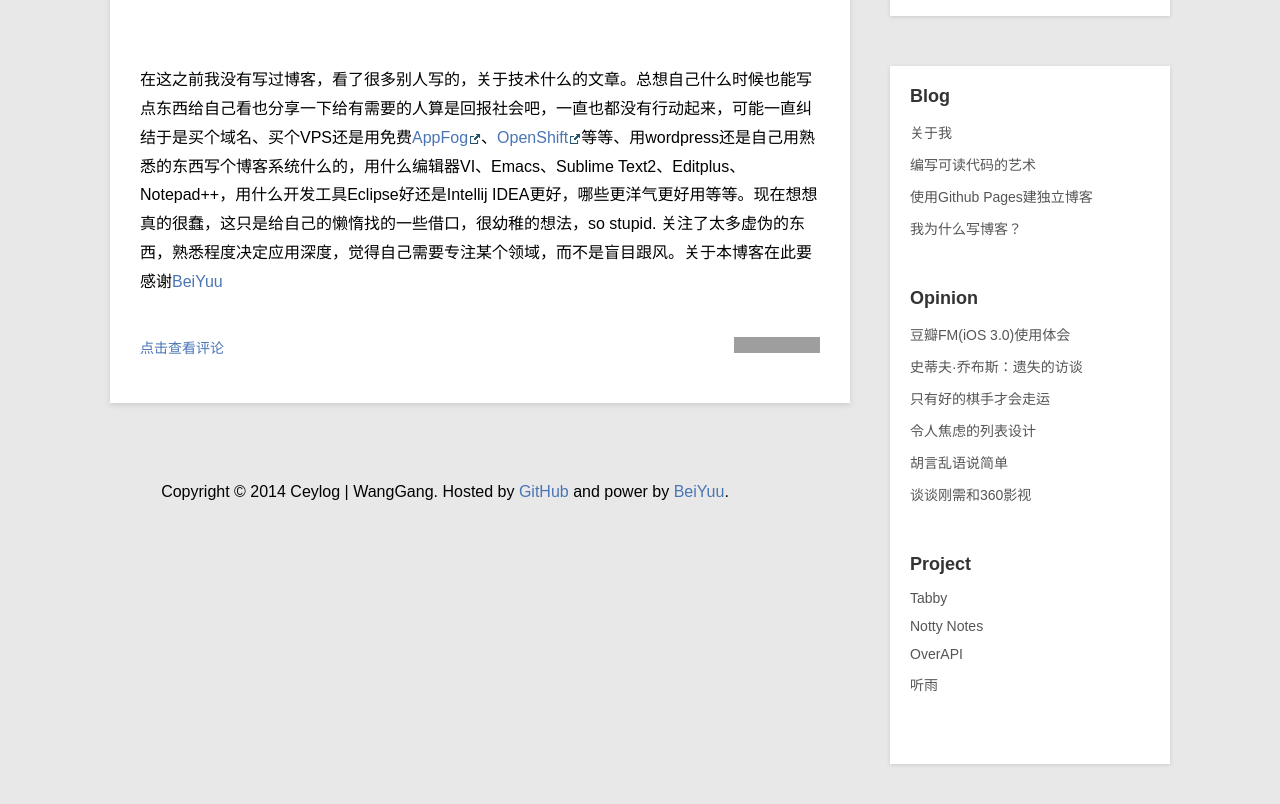
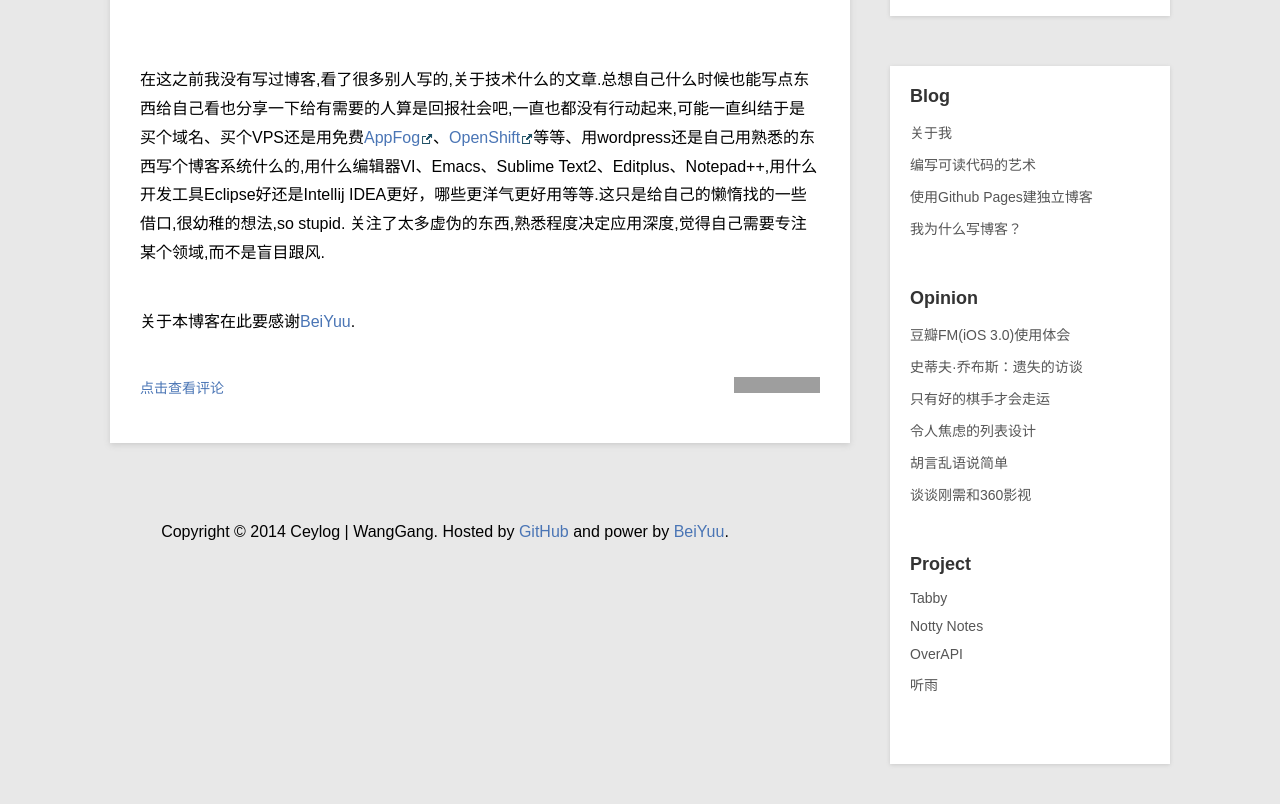
Before and after one commit to ceylog/ceylog.github.io, a Jekyll site: the page built from _posts/blog/2014-03-09-about-me.md, in a window 1280 px wide, cut to the strip 189-1003 px from the top of the page. Shown: the top 804 px of the strip. Built offline with Jekyll 4.4.1, drawn with Linux system fonts in a browser that asks for light colours; Markdown is read by kramdown in place of the engine named in the settings; grey boxes are pictures that could not be loaded.

Commit message:
modify aboutme

```diff
--- a/_posts/blog/2014-03-09-about-me.md
+++ b/_posts/blog/2014-03-09-about-me.md
@@ -5,7 +5,9 @@
 description: 关于我
 ---
 
-在这之前我没有写过博客，看了很多别人写的，关于技术什么的文章。总想自己什么时候也能写点东西给自己看也分享一下给有需要的人算是回报社会吧，一直也都没有行动起来，可能一直纠结于是买个域名、买个VPS还是用免费[AppFog][]、[OpenShift][]等等、用wordpress还是自己用熟悉的东西写个博客系统什么的，用什么编辑器VI、Emacs、Sublime Text2、Editplus、Notepad++，用什么开发工具Eclipse好还是Intellij IDEA更好，哪些更洋气更好用等等。现在想想真的很蠢，这只是给自己的懒惰找的一些借口，很幼稚的想法，so stupid. 关注了太多虚伪的东西，熟悉程度决定应用深度，觉得自己需要专注某个领域，而不是盲目跟风。关于本博客在此要感谢[BeiYuu][]
+在这之前我没有写过博客,看了很多别人写的,关于技术什么的文章.总想自己什么时候也能写点东西给自己看也分享一下给有需要的人算是回报社会吧,一直也都没有行动起来,可能一直纠结于是买个域名、买个VPS还是用免费[AppFog][]、[OpenShift][]等等、用wordpress还是自己用熟悉的东西写个博客系统什么的,用什么编辑器VI、Emacs、Sublime Text2、Editplus、Notepad++,用什么开发工具Eclipse好还是Intellij IDEA更好，哪些更洋气更好用等等.这只是给自己的懒惰找的一些借口,很幼稚的想法,so stupid. 关注了太多虚伪的东西,熟悉程度决定应用深度,觉得自己需要专注某个领域,而不是盲目跟风.
+
+关于本博客在此要感谢[BeiYuu][].
 
 [BeiYuu]:    http://beiyuu.com  "BeiYuu"
 [OpenShift]:    https://www.openshift.com/  "OpenShift"
```
